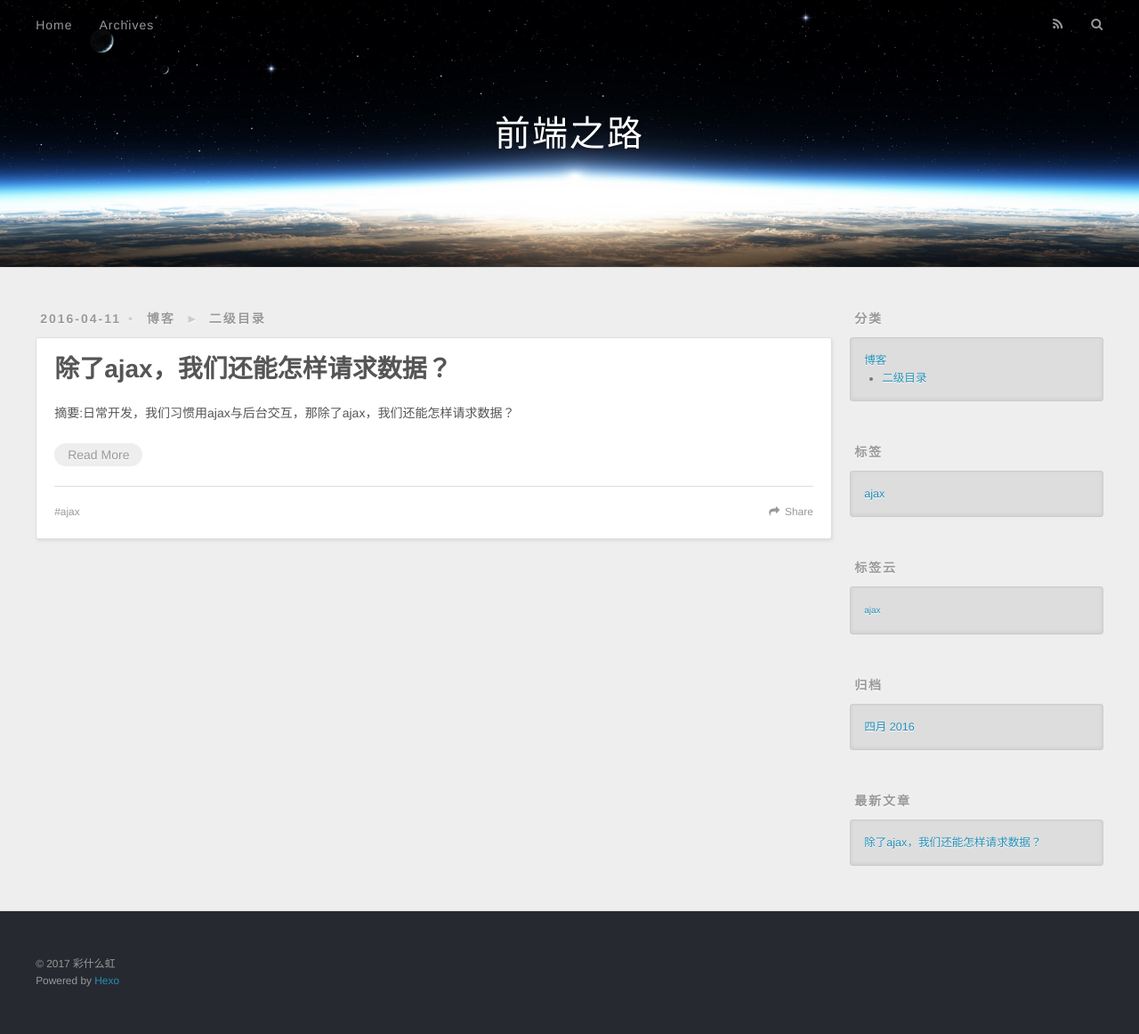
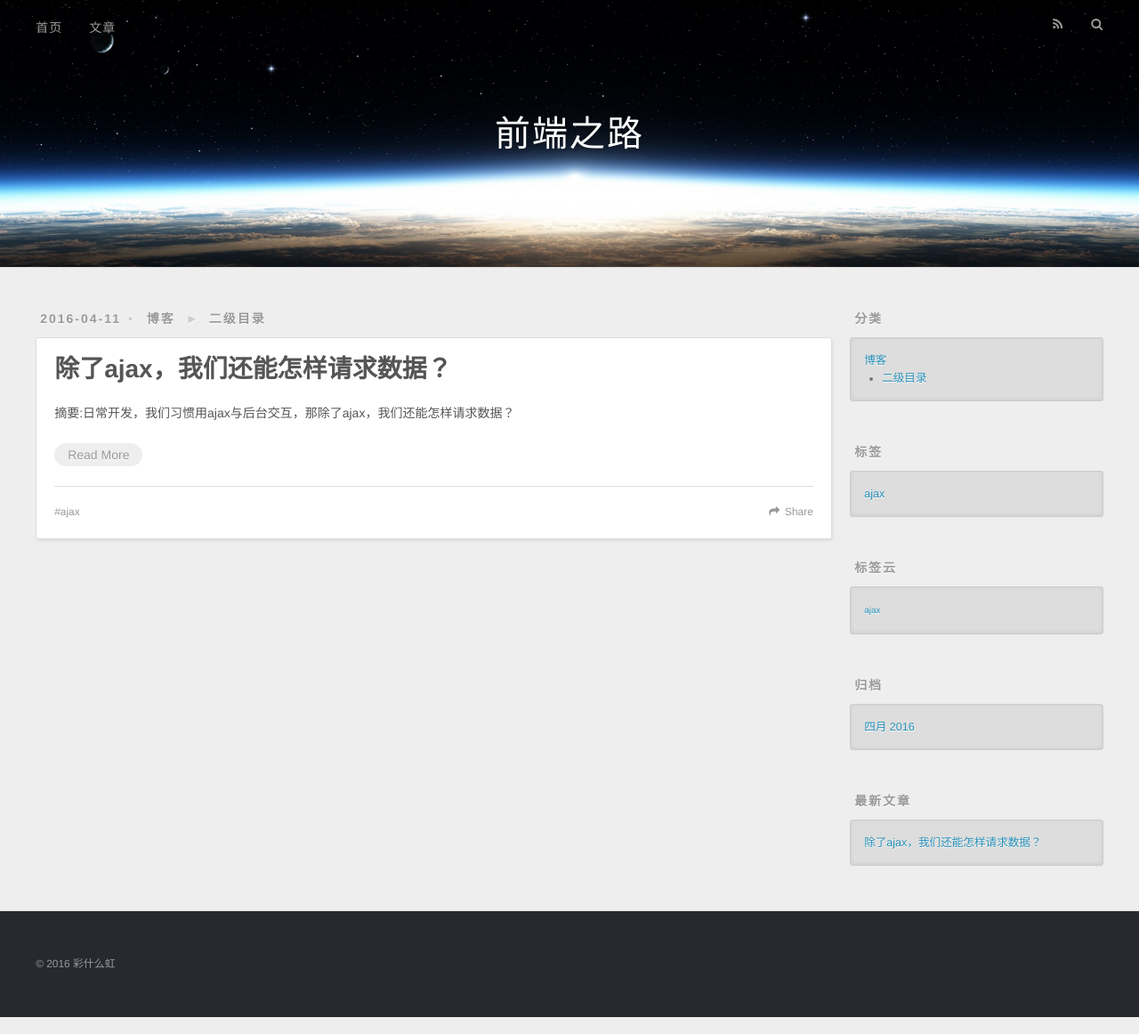
Before and after one commit to FlySnails/FlySnails.github.io, a plain HTML site: page index.html in a window 1280 px wide. Shown: the whole page at 89% size. Drawn offline with nearby package versions, Linux system fonts and the light colour scheme.

Commit message:
Site updated: 2017-06-27 20:15:59

```diff
--- a/index.html
+++ b/index.html
@@ -44,9 +44,9 @@
       <nav id="main-nav">
         <a id="main-nav-toggle" class="nav-icon"></a>
 
-          <a class="main-nav-link" href="/">Home</a>
+          <a class="main-nav-link" href="/">首页</a>
 
-          <a class="main-nav-link" href="/archives">Archives</a>
+          <a class="main-nav-link" href="/archives">文章</a>
 
       </nav>
       <nav id="sub-nav">
@@ -177,17 +177,16 @@
 
   <div class="outer">
     <div id="footer-info" class="inner">
-      &copy; 2017 彩什么虹<br>
-      Powered by <a href="http://hexo.io/" target="_blank">Hexo</a>
+      &copy; 2016 彩什么虹<br>
     </div>
   </div>
 </footer>
     </div>
     <nav id="mobile-nav">
 
-    <a href="/" class="mobile-nav-link">Home</a>
+    <a href="/" class="mobile-nav-link">首页</a>
 
-    <a href="/archives" class="mobile-nav-link">Archives</a>
+    <a href="/archives" class="mobile-nav-link">文章</a>
 
 </nav>
 
```
